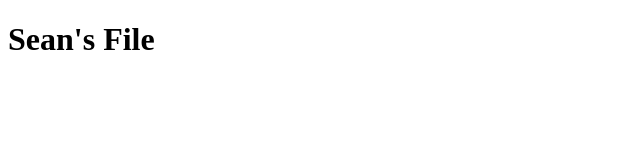
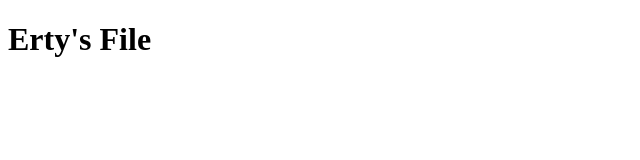
Before and after one commit to cc-erty/git-test-2, a plain HTML site: page index.html in a window 1280 px wide. Shown: the full height of the page, 0-640 px from the left. Drawn offline with Linux system fonts and the light colour scheme.

Commit message:
This is my file again

```diff
--- a/index.html
+++ b/index.html
@@ -7,7 +7,7 @@
 </head>
 
 <body>
-	<h1>Sean's File</h1>
+	<h1>Erty's File</h1>
 </body>
 
 </html>
```
